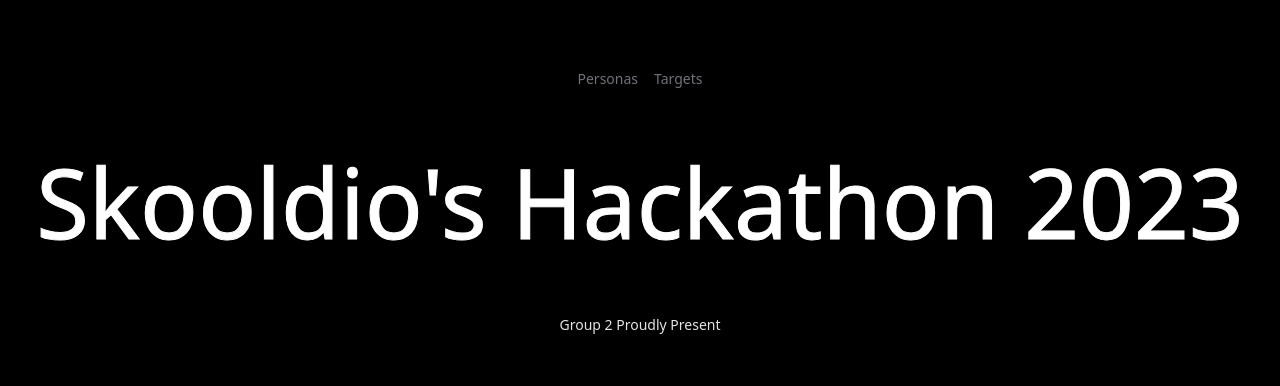
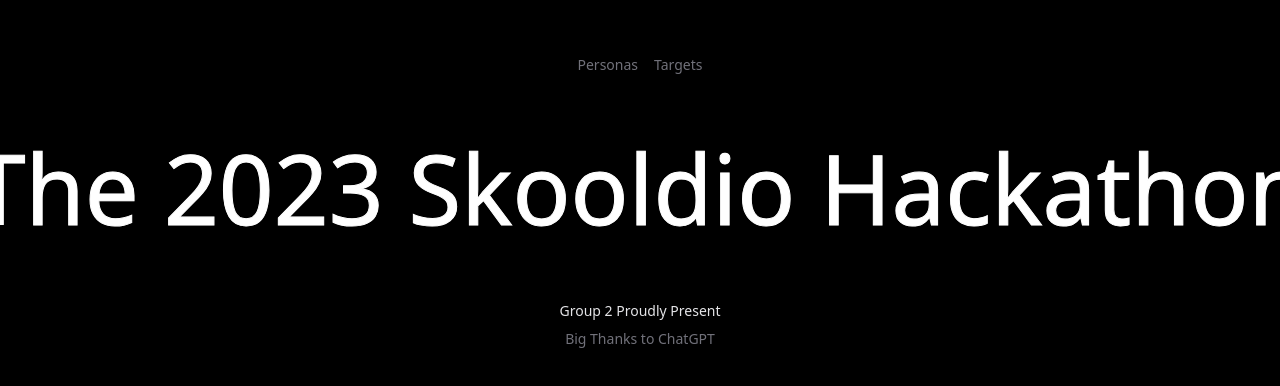
Before and after one commit to TeeSSK/hackathon-skooldio, a Next.js app: page / in a window 1280 px wide. Shown: the part 198-584 px from the top of the page. Built offline with nearby package versions, Linux system fonts and the light colour scheme; a web font is replaced by a local one.

Commit message:
third commit

```diff
--- a/src/pages/index.tsx
+++ b/src/pages/index.tsx
@@ -28,11 +28,12 @@ export default function Home() {
         quantity={100}
       /> */}
       <h1 className="flex flex-col items-center z-10 animate-text-fade-in text-8xl text-transparent duration-1000 bg-white cursor-default text-edge-outline animate-title font-display whitespace-nowrap bg-clip-text ">
-        Skooldio's Hackathon 2023
+        The 2023 Skooldio Hackathon
       </h1>
       <div className="hidden w-screen h-px animate-glow md:block animate-fade-right bg-gradient-to-r from-zinc-300/0 via-zinc-300/50 to-zinc-300/0" />
       <div className="my-16 text-center animate-fade-in">
         <h2 className="text-sm text-zinc-200">Group 2 Proudly Present</h2>
+        <h2 className="text-sm text-zinc-500 mt-2">Big Thanks to ChatGPT</h2>
       </div>
     </div>
   );
```
